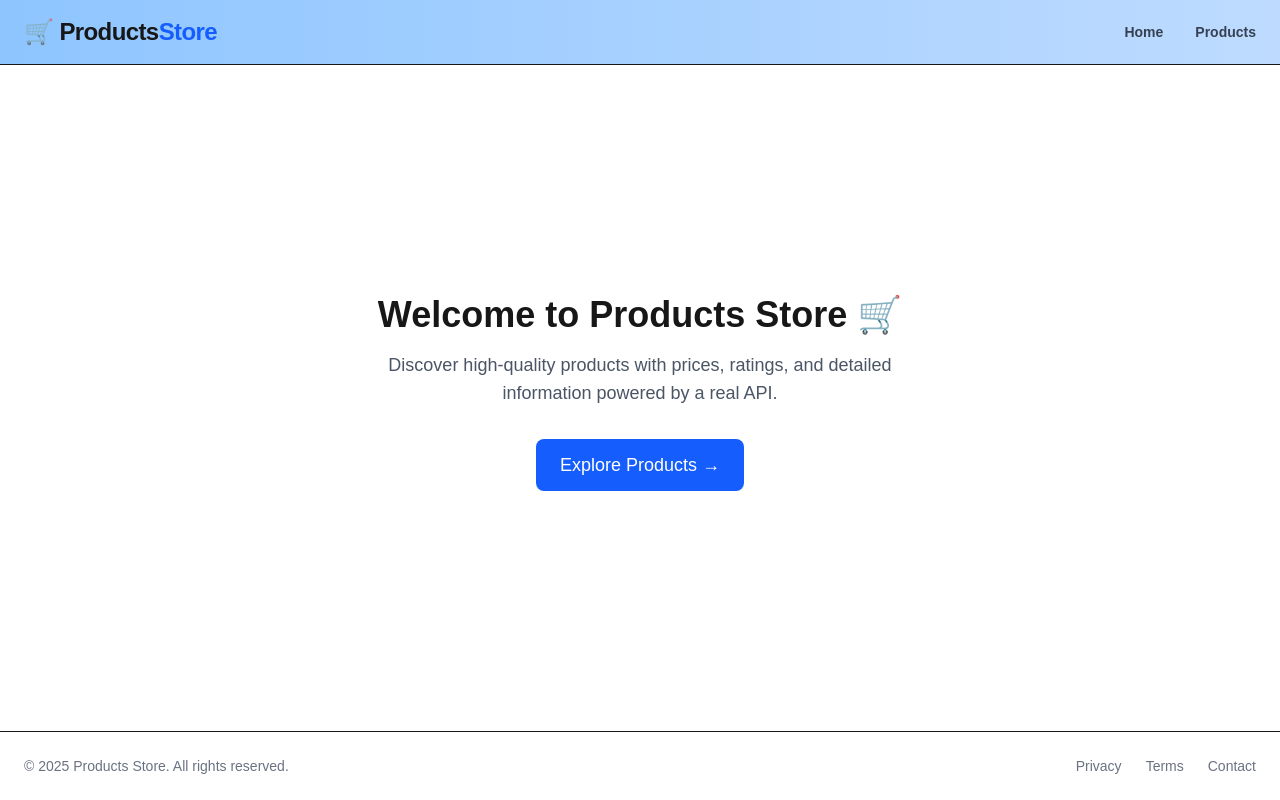
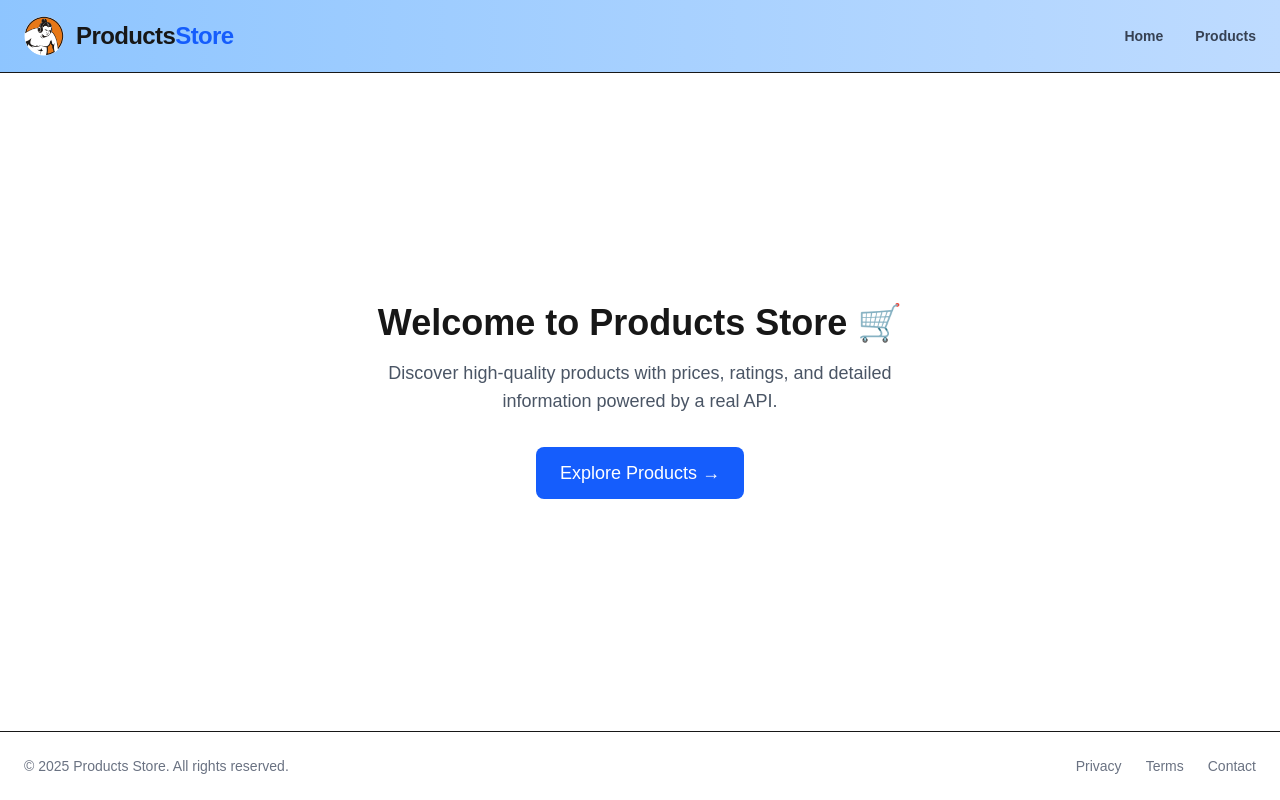
Before and after one commit to Deepak6205/nextjs_full_stack_app, a Next.js app: page / in a window 1280 px wide. Built offline with nearby package versions, Linux system fonts and the light colour scheme.

Commit message:
added static logo

```diff
--- a/app/layout.js
+++ b/app/layout.js
@@ -11,8 +11,15 @@ export default function RootLayout({ children }) {
       <body className="min-h-screen flex flex-col bg-gray-50 text-gray-900 antialiased">
         <header className="sticky top-0 z-50 bg-gradient-to-r from-blue-300 to-blue-200 border-b">
           <div className="w-full px-6 py-4 flex items-center justify-between">
-            <Link href="/" className="text-2xl font-extrabold tracking-tight">
-              🛒 Products<span className="text-blue-600">Store</span>
+            <Link href="/" className="flex items-center gap-3">
+              <img
+                src="/logo.png"
+                alt="Products Store Logo"
+                className="h-10 w-10 object-contain"
+              />
+              <span className="text-2xl font-extrabold tracking-tight">
+                Products<span className="text-blue-600">Store</span>
+              </span>
             </Link>
 
             <nav className="flex items-center gap-8 text-sm font-semibold">
--- a/app/products/page.js
+++ b/app/products/page.js
@@ -25,7 +25,7 @@ export default async function ProductsPage() {
                 className="w-full h-40 object-cover rounded-t-xl"
               />
 
-              <span className="absolute top-2 left-2 bg-blue-600 text-white text-[11px] font-semibold px-2 py-0.5 rounded">
+              <span className="absolute top-2 left-2 bg-green-400 text-white text-[11px] font-semibold px-2 py-0.5 rounded">
                 {product.discountPercentage}% OFF
               </span>
             </div>
```
Also changed, not shown: public/logo.png (added).
